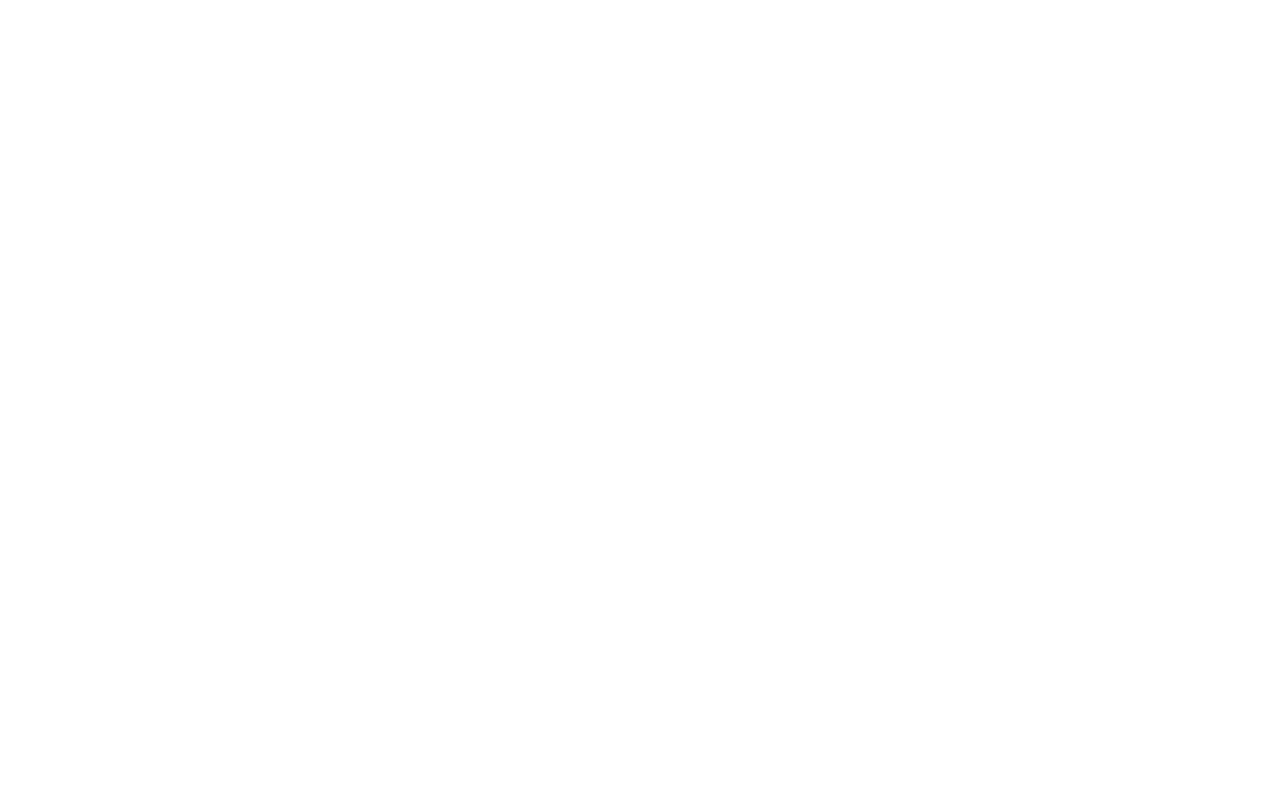
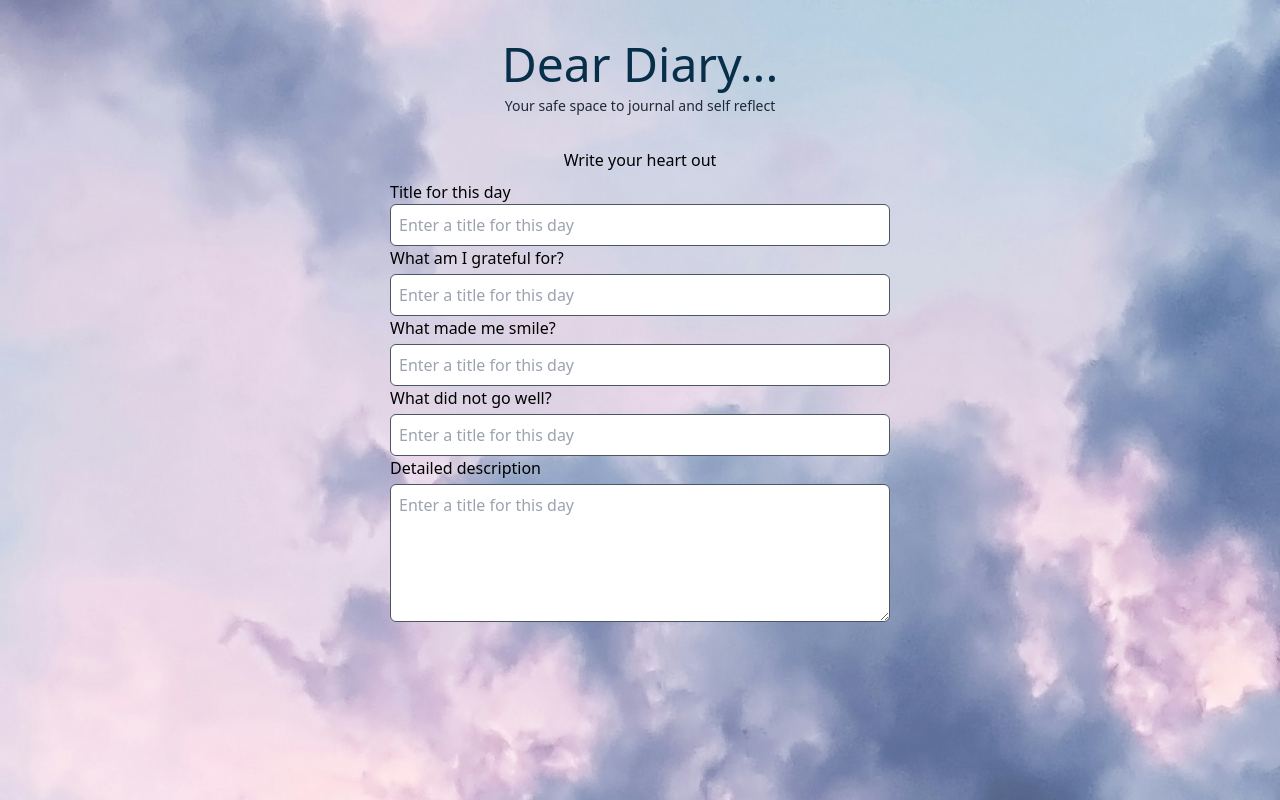
Before and after one commit to ziaxgit/Dear-Diary, a React (Vite) app in the folder frontend/: page /diary in a window 1280 px wide. Before the commit this address had no page. Built offline with nearby package versions, Linux system fonts and the light colour scheme; the HTML template or start-up script is replaced by a standard one.

Commit message:
add post form component

```diff
--- a/frontend/src/App.tsx
+++ b/frontend/src/App.tsx
@@ -4,6 +4,7 @@
 import Register from "./Components/Register";
 import { useState, createContext } from "react";
 import { Toaster } from "react-hot-toast";
+import PostForm from "./Components/PostForm";
 
 interface User {
   user_id: number;
@@ -40,6 +41,8 @@
             <Route path="/login" element={<LogIn />} />
             <Route path="/home" element={<HomePage />} />
             <Route path="/register" element={<Register />} />
+            <Route path="/diary" element={<PostForm />} />
+            <Route path="/*" element={<div>Uh oh.. you are lost</div>} />
           </Routes>
         </UserContext.Provider>
       </main>
--- a/frontend/src/Components/PostForm.tsx
+++ b/frontend/src/Components/PostForm.tsx
@@ -0,0 +1,94 @@
+import { z } from "zod";
+import { SubmitHandler, useForm } from "react-hook-form";
+import { zodResolver } from "@hookform/resolvers/zod";
+import { useNavigate } from "react-router-dom";
+import toast, { Toaster } from "react-hot-toast";
+import Title from "./Title";
+import Subtitle from "./Subtitle";
+
+const postFormSchema = z.object({
+  title: z.string().min(2, { message: "Please enter a title" }),
+  description: z.string().min(2, {
+    message: "Please enter a valid email",
+  }),
+});
+
+type PostDataType = z.infer<typeof postFormSchema>;
+
+export default function PostForm() {
+  const {
+    register,
+    handleSubmit,
+    resetField,
+    formState: { errors, isSubmitting },
+  } = useForm<PostDataType>({
+    resolver: zodResolver(postFormSchema),
+  });
+
+  return (
+    <section
+      id="new-diary"
+      className="bg-sky-image bg-cover min-h-dvh px-[10vw]"
+    >
+      <div className="text-center pt-5">
+        <Title />
+        <Subtitle />
+      </div>
+      <p className="text-center mt-8 mb-2">Write your heart out</p>
+      <div className="flex justify-center gap-12   ">
+        <form className="">
+          <div className="flex flex-col w-full lg:w-[500px]">
+            <label>Title for this day</label>
+            <input
+              {...register("title")}
+              className="p-2 border-[1px] border-gray-600 rounded-md
+            "
+              type="text"
+              placeholder="Enter a title for this day"
+            />
+          </div>
+          <div className="flex flex-col gap-1 w-full lg:w-[500px]">
+            <label>What am I grateful for?</label>
+            <input
+              {...register("title")}
+              className="p-2 border-[1px] border-gray-600 rounded-md
+            "
+              type="text"
+              placeholder="Enter a title for this day"
+            />
+          </div>
+          <div className="flex flex-col gap-1 w-full lg:w-[500px]">
+            <label>What made me smile?</label>
+            <input
+              {...register("title")}
+              className="p-2 border-[1px] border-gray-600 rounded-md
+            "
+              type="text"
+              placeholder="Enter a title for this day"
+            />
+          </div>
+          <div className="flex flex-col gap-1 w-full lg:w-[500px]">
+            <label>What did not go well?</label>
+            <input
+              {...register("title")}
+              className="p-2 border-[1px] border-gray-600 rounded-md
+            "
+              type="text"
+              placeholder="Enter a title for this day"
+            />
+          </div>
+          <div className="flex flex-col gap-1 w-full md:w-[500px]">
+            <label>Detailed description</label>
+            <textarea
+              rows={5}
+              {...register("title")}
+              className="p-2 border-[1px] border-gray-600 rounded-md
+            "
+              placeholder="Enter a title for this day"
+            />
+          </div>
+        </form>
+      </div>
+    </section>
+  );
+}
--- a/frontend/src/Components/Title.tsx
+++ b/frontend/src/Components/Title.tsx
@@ -1,5 +1,5 @@
 export default function Title() {
   return (
-    <h1 className="text-5xl font-semibold text-sky-950 mt-5">Dear Diary...</h1>
+    <h1 className="text-5xl font-medium text-sky-950 mt-5">Dear Diary...</h1>
   );
 }
```
